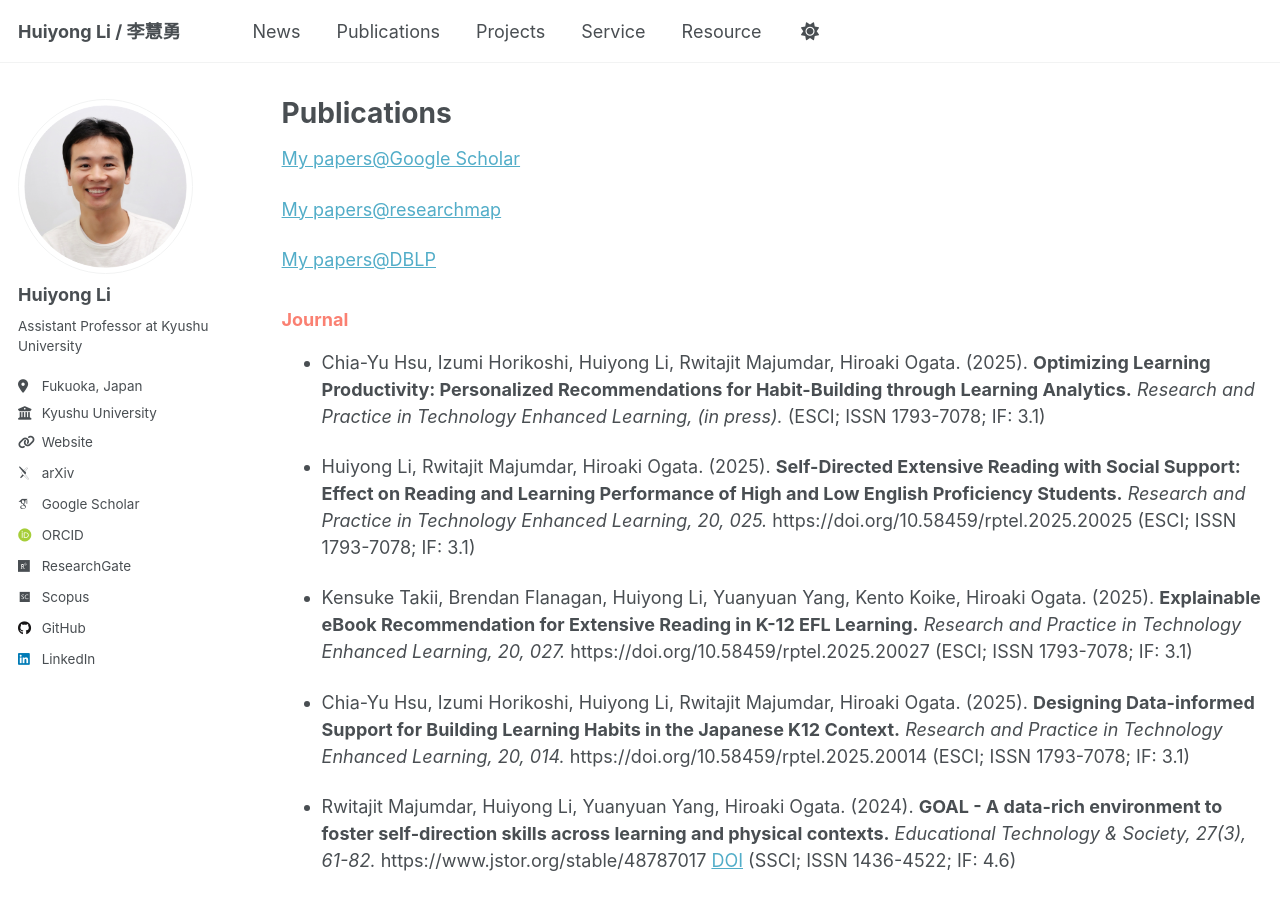
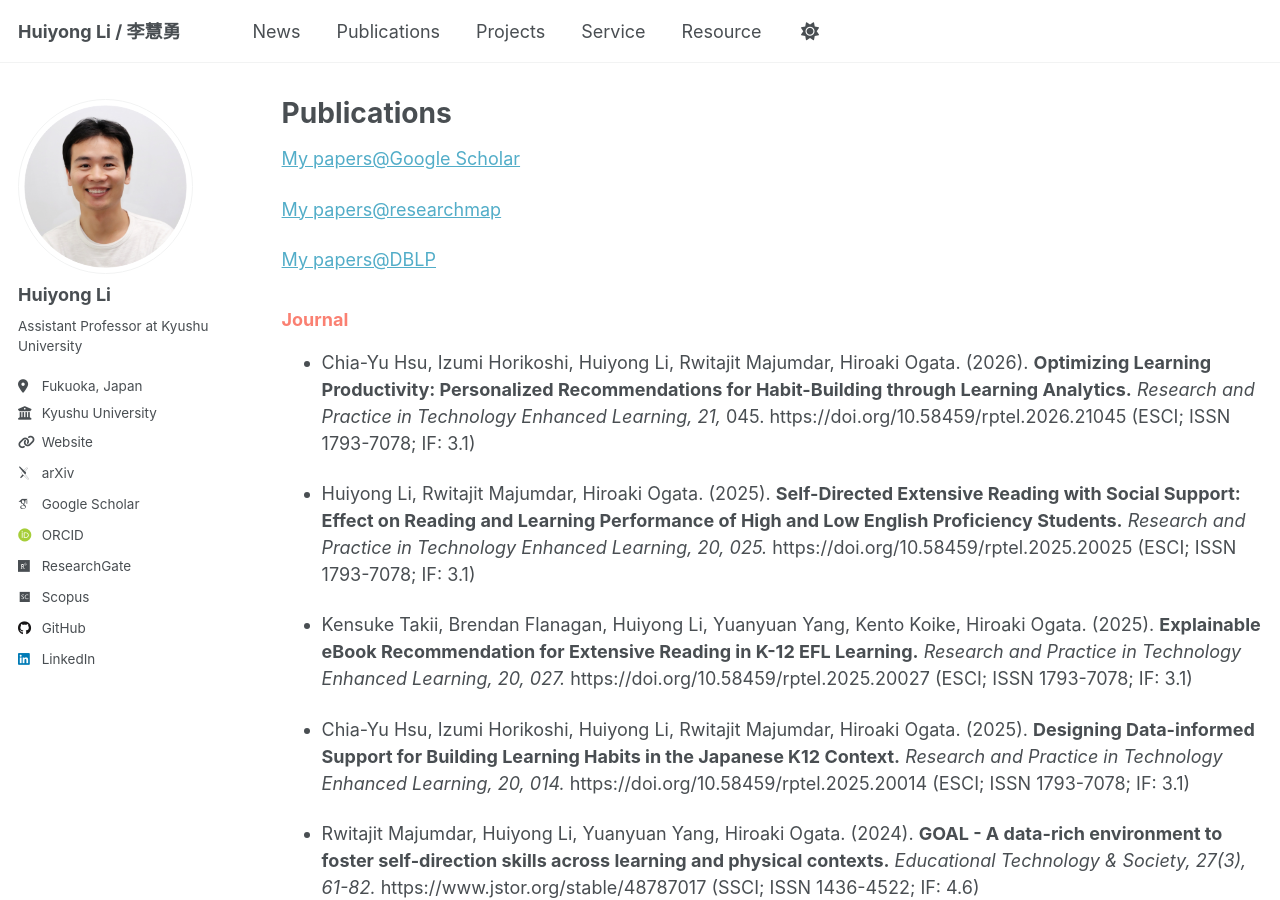
Before and after one commit to li-huiyong/li-huiyong.github.io, a Jekyll site: the page built from _pages/publications.md, in a window 1280 px wide and 900 px high. Built offline with Jekyll 4.4.1, drawn with Linux system fonts in a browser that asks for light colours; some web fonts are replaced.

Commit message:
update RPTEL 2026 DOI

```diff
--- a/_pages/publications.md
+++ b/_pages/publications.md
@@ -19,7 +19,7 @@ author_profile: true
 
 ### <span style="color: Salmon; ">Journal</span>
 
-* Chia-Yu Hsu, Izumi Horikoshi, Huiyong Li, Rwitajit Majumdar, Hiroaki Ogata. (2025). **Optimizing Learning Productivity: Personalized Recommendations for Habit-Building through Learning Analytics.** _Research and Practice in Technology Enhanced Learning, (in press)._ (ESCI; ISSN 1793-7078; IF: 3.1)
+* Chia-Yu Hsu, Izumi Horikoshi, Huiyong Li, Rwitajit Majumdar, Hiroaki Ogata. (2026). **Optimizing Learning Productivity: Personalized Recommendations for Habit-Building through Learning Analytics.** _Research and Practice in Technology Enhanced Learning, 21,_ 045. https://doi.org/10.58459/rptel.2026.21045 (ESCI; ISSN 1793-7078; IF: 3.1)
 
 * Huiyong Li, Rwitajit Majumdar, Hiroaki Ogata. (2025). **Self-Directed Extensive Reading with Social Support: Effect on Reading and Learning Performance of High and Low English Proficiency Students.** _Research and Practice in Technology Enhanced Learning, 20, 025._ https://doi.org/10.58459/rptel.2025.20025 (ESCI; ISSN 1793-7078; IF: 3.1)
 
```
Also changed, not shown: other parts of _pages/publications.md (+1 -1 lines).
